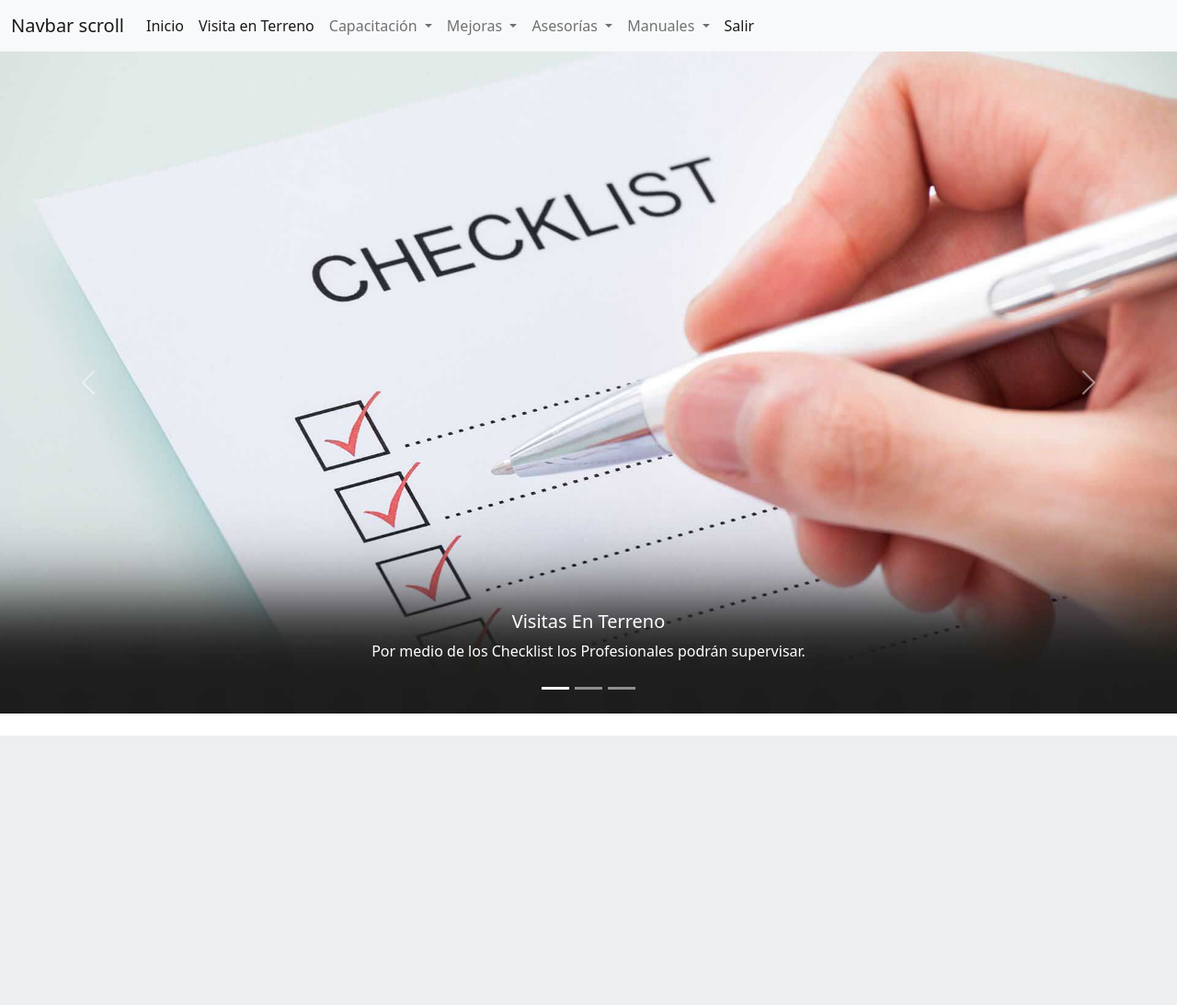
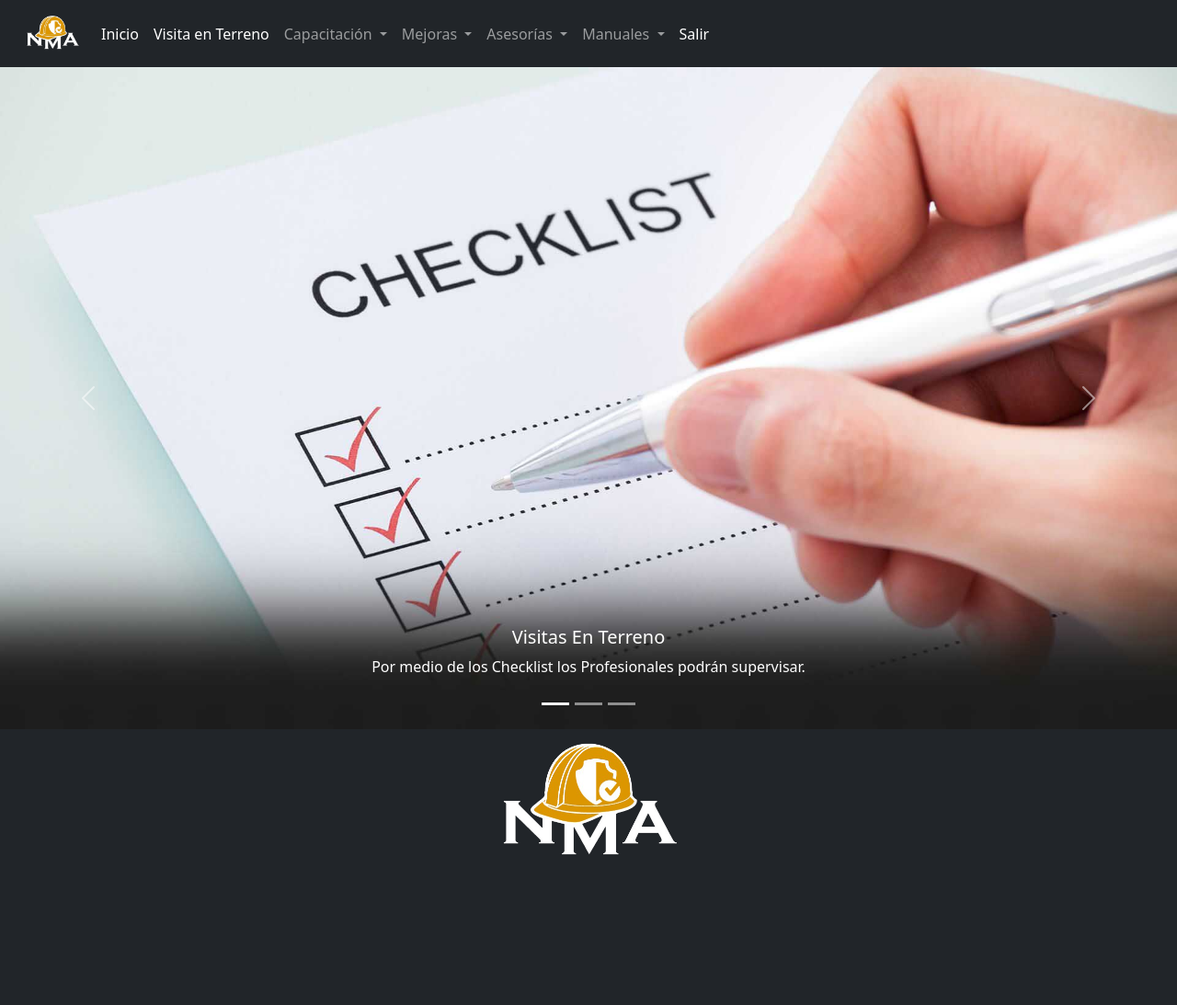
Before and after one commit to despinoza1989/Sistema_Profesional_Cliente, a Django app: page / in a window 1280 px wide. Shown: the whole page at 92% size. Before the commit the page ends 800 px from the top, so only its background shows below. Run offline with Django 4.2, Linux system fonts and the light colour scheme; some libraries are stand-ins or nearby versions.

Commit message:
Se actualizan estilos del menú y footer

```diff
--- /dev/null
+++ b/app/static/app/css/footers.css
@@ -0,0 +1,30 @@
+footer {
+
+    width: 100%;
+    height: 300px;
+    background-color: #212529;
+}
+
+
+footer > .logo_footer {
+    display: flex;
+    justify-content: center;
+    align-items: center;
+    height: calc(100% - 140px);/*100% - 80px*/
+}
+
+footer > .logo_footer > img {
+    width: 300px;
+    display: flex;
+    justify-content: center;
+}
+
+.menu {
+    width: 40px;
+    position: absolute;
+    left: 10px;
+    top: 10px;
+    display:none;
+}
+
+/*FIN FOOTER*/
--- a/app/templates/app/base.html
+++ b/app/templates/app/base.html
@@ -4,26 +4,27 @@
     <meta charset="UTF-8">
     <meta name="viewport" content="width=device-width, initial-scale=1.0">
     <title>Sistema Profesional - Cliente</title>
-    <link href="https://cdn.jsdelivr.net/npm/bootstrap@5.2.0/dist/css/bootstrap.min.css" rel="stylesheet" integrity="sha384-gH2yIJqKdNHPEq0n4Mqa/HGKIhSkIHeL5AyhkYV8i59U5AR6csBvApHHNl/vI1Bx" crossorigin="anonymous">
+    <link href="https://cdn.jsdelivr.net/npm/bootstrap@5.2.0/dist/css/bootstrap.min.css" rel="stylesheet"
+    integrity="sha384-gH2yIJqKdNHPEq0n4Mqa/HGKIhSkIHeL5AyhkYV8i59U5AR6csBvApHHNl/vI1Bx" crossorigin="anonymous">
 
     {% load static %}
-    <!--<link rel="stylesheet" type="text/css" href="{% static 'app/css/bootstrap.css' %}">-->
+    <link rel="stylesheet" type="text/css" href="{% static 'app/css/footers.css' %}">
 
 </head>
 <body>
 
-    <nav class="navbar navbar-expand-lg bg-light">
+    <nav class="navbar navbar-expand-lg navbar-dark bg-dark">
         <div class="container-fluid">
-          <a class="navbar-brand" href="#">Navbar scroll</a>
-          <button class="navbar-toggler" type="button" data-bs-toggle="collapse" data-bs-target="#navbarScroll" aria-controls="navbarScroll" aria-expanded="false" aria-label="Toggle navigation">
+            <img src="{% static 'app/img/Logo Empresa.png' %}" alt="empresa" width="90px">
+            <button class="navbar-toggler" type="button" data-bs-toggle="collapse" data-bs-target="#navbarScroll"
+                aria-controls="navbarScroll" aria-expanded="false" aria-label="Toggle navigation">
                 <span class="navbar-toggler-icon"></span>
             </button>
             <div class="collapse navbar-collapse" id="navbarScroll">
                 <ul class="navbar-nav me-auto my-2 my-lg-0 navbar-nav-scroll" style="--bs-scroll-height: 100px;">
                     <li class="nav-item">
-                    <a class="nav-link active" aria-current="page" href="#">Inicio</a>
+                        <a class="nav-link active" aria-current="page" href="{% url 'home' %}">Inicio</a>
                     </li>
-
                 <!-- PESTAÑA DE VISITA EN TERRENO CON SUB MENUS -->
                 <li class="nav-item">
                     <a class="nav-link active" aria-current="page" href="{% url 'agendar_visita_terreno' %}">Visita en Terreno</a>
@@ -92,19 +93,35 @@
 
 
 
-    <script src="https://cdn.jsdelivr.net/npm/bootstrap@5.2.0/dist/js/bootstrap.bundle.min.js" integrity="sha384-A3rJD856KowSb7dwlZdYEkO39Gagi7vIsF0jrRAoQmDKKtQBHUuLZ9AsSv4jD4Xa" crossorigin="anonymous"></script>
+    <footer>
 
-    <!--<footer>
-        <div class="marcas">
-            <img src="img/footer/apple.png" alt="apple">
-            <img src="img/footer/lenovo.png" alt="lenovo">
-            <img src="img/footer/microsoft.png" alt="microsoft">
-            <img src="img/footer/samsung.png" alt="samsung">
-            <img src="img/footer/xiaomi.png" alt="xiaomi">
+        <div class="logo_footer">
+            <img src="{% static 'app/img/Logo Empresa.png' %}" alt="logo">
         </div>
-        <div class="logo_footer">
-            <img src="img/tecnomarketpngicono.png" alt="logo">
-        </div>
-    </footer>-->
+    </footer>
+
+
+    <script src="https://cdn.jsdelivr.net/npm/bootstrap@5.2.0/dist/js/bootstrap.bundle.min.js"
+        integrity="sha384-A3rJD856KowSb7dwlZdYEkO39Gagi7vIsF0jrRAoQmDKKtQBHUuLZ9AsSv4jD4Xa"
+        crossorigin="anonymous"></script>
+
+    <script src="//cdn.jsdelivr.net/npm/sweetalert2@11"></script>
+
+    {% if messages %}
+    {% for m in messages %}
+    <script>
+        Swal.fire({
+            "title": "Completado",
+            "text": "{{m}}",
+            "icon": "success"
+        })
+    </script>
+    {% endfor %}
+    {% endif %}
+
+    {% block js %}
+    {% endblock %}
+
 </body>
+
 </html>
```
Also changed, not shown: app/static/app/img/Logo Empresa.png (added). Lines whose indentation alone changed are shown as unchanged.
